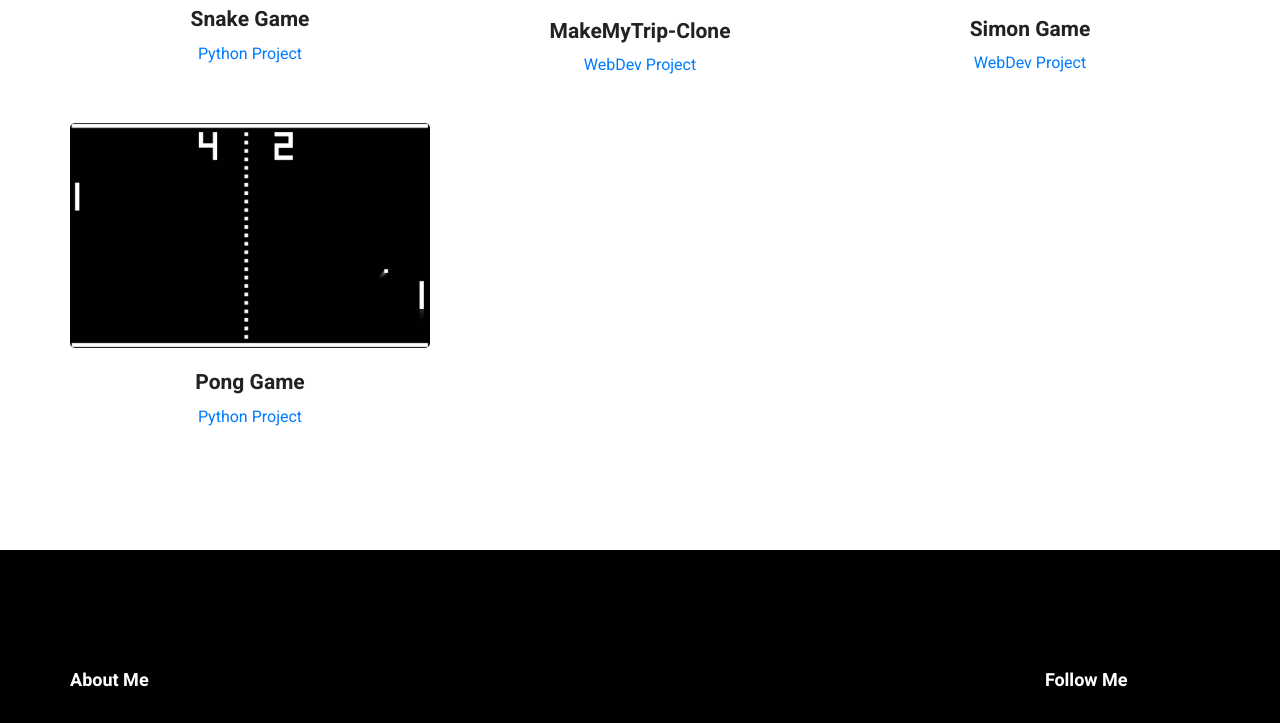
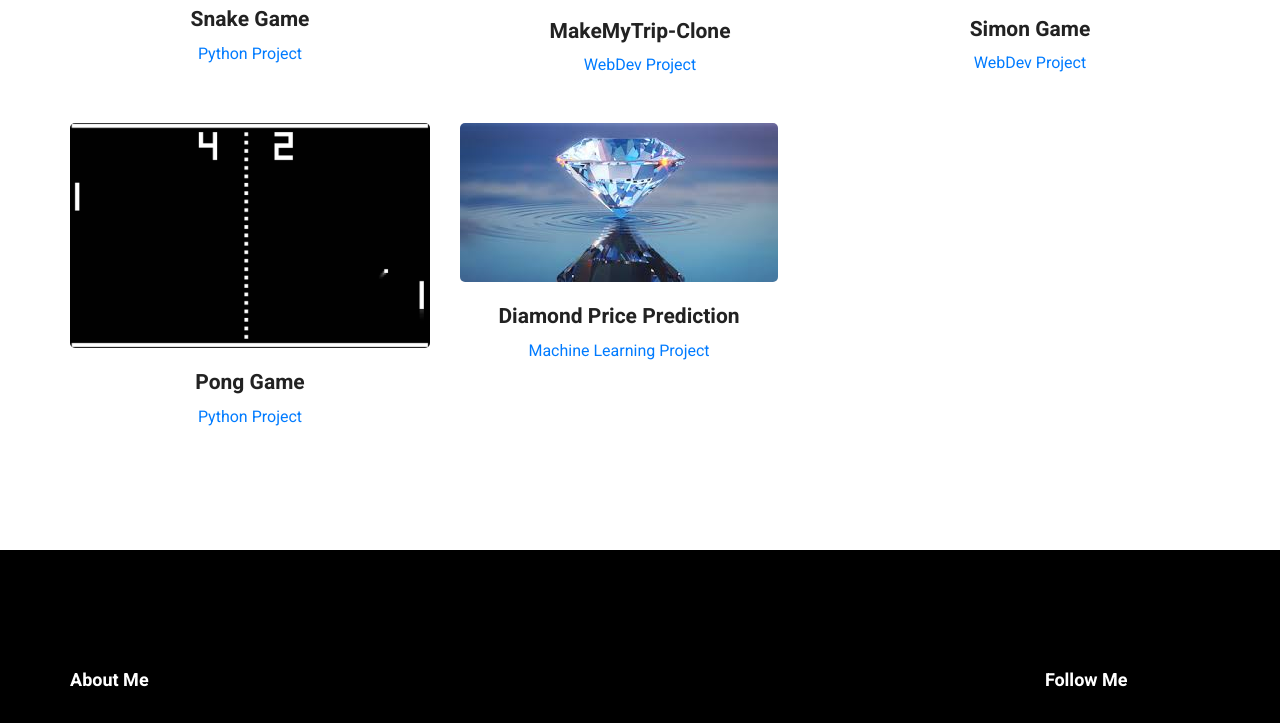
Before and after one commit to DragonKrissash/Portfolio_website, a plain HTML site: page index.html in a window 1280 px wide. Shown: the part 2976-3699 px from the top of the page. Drawn offline with Linux system fonts and the light colour scheme.

Commit message:
24-4-2024

```diff
--- a/index.html
+++ b/index.html
@@ -311,6 +311,21 @@
         					</div>
         				</div>
         			</div>
+					<div class="col-lg-4 col-md-4 col-sm-6 brand creative print">
+        				<div class="h_gallery_item">
+        					<div class="g_img_item">
+        						<img class="img-fluid" src="img/gallery/project-5.png" alt="">
+        						<a class="light" href="img/gallery/project-5.png"><img style="width: 60px; height: 60px;" src="img/gallery/icon5.png" alt=""></a>
+        					</div>
+        					<div class="g_item_text">
+								<a href="https://github.com/DragonKrissash/DiamondPricePrediction" target="_blank">
+        						<h4>Diamond Price Prediction</h4>
+        						<p>Machine Learning Project</p>
+								</a>
+        					</div>
+        				</div>
+        			</div>
+
         			<!-- <div class="col-lg-4 col-md-4 col-sm-6 brand manipul design">
         				<div class="h_gallery_item">
         					<div class="g_img_item">
```
Also changed, not shown: img/gallery/icon5.png (added), img/gallery/project-5.jpg (deleted), img/gallery/project-5.png (added).
